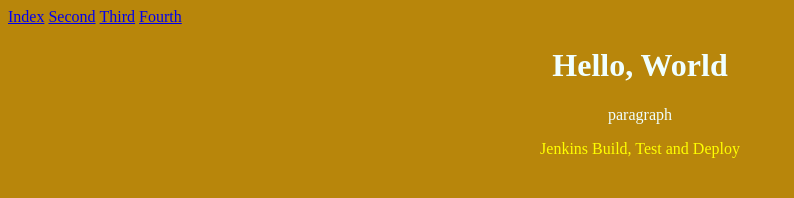
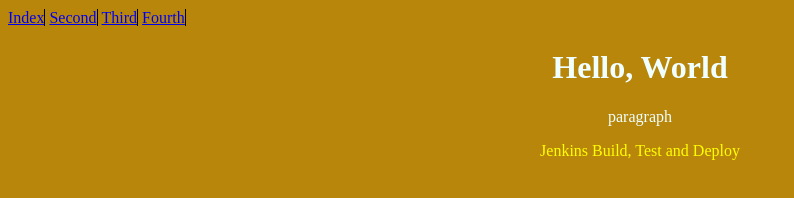
Before and after one commit to serge-yudin/jenkins_depl, a plain HTML site: page index.html in a window 1280 px wide. Shown: the full height of the page, 0-794 px from the left. Drawn offline with Linux system fonts and the light colour scheme.

Commit message:
Update style.css

```diff
--- a/style.css
+++ b/style.css
@@ -18,6 +18,8 @@ padding: 0;
 
 li {
             display: inline;
+            border-right: 1px solid #000;
+            line-height: 20px;
 }
 
 li a:hover {
```
